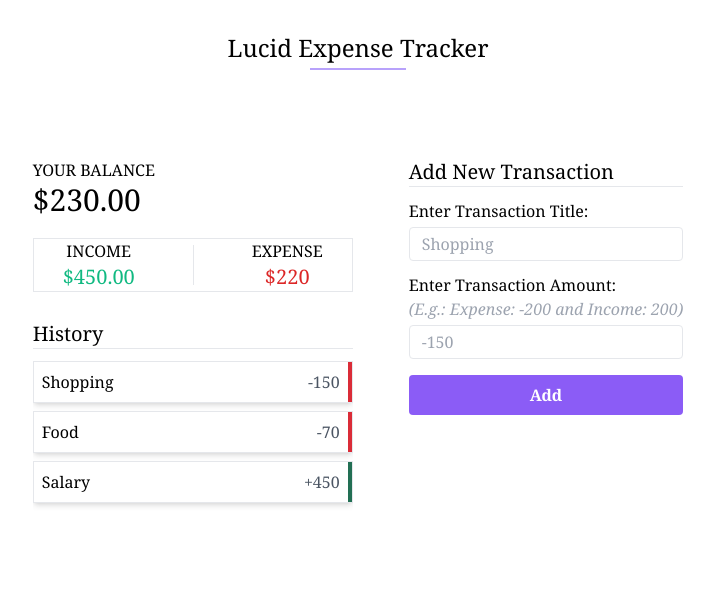
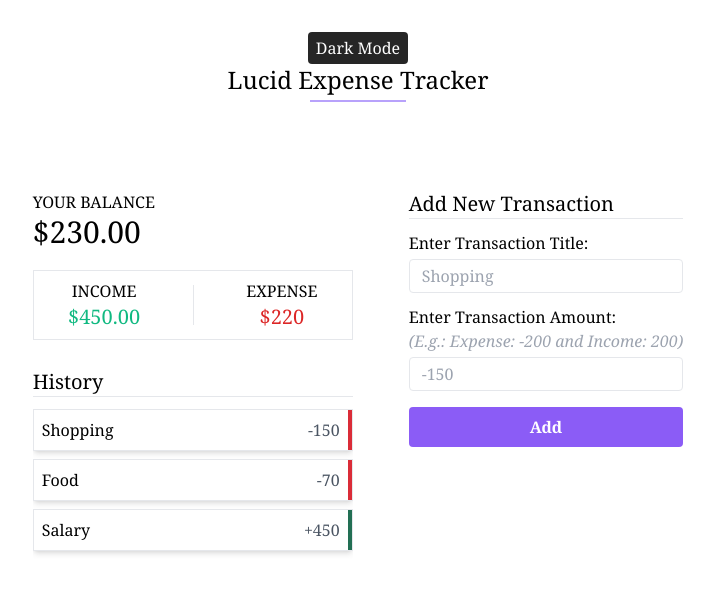
Before and after one commit to dipeshshresthaofficial/react-projects, a React (Vite) app in the folder lucid_expense_tracker/: page / in a window 1280 px wide. Shown: the top 592 px of the page, without its empty margins (282-996 px from the left). Built offline with nearby package versions, Linux system fonts and the light colour scheme.

Commit message:
Fixed Dark Mode issue which was present in last commit of main branch

```diff
--- a/lucid_expense_tracker/src/App.css
+++ b/lucid_expense_tracker/src/App.css
@@ -1,5 +1,25 @@
+html{
+  width: 100%;
+  height: 100%;
+  box-sizing: border-box;
+  margin: 0;
+  padding: 0;
+}
+
 #root {
   margin: 0 auto;
   padding: 2rem;
   text-align: center;
 }
+
+body {
+  /* smooth transition between dark and light mode */
+  transition: background-color 250ms ease-in-out;
+}
+
+/* dark:bg-black of tailwind css didn't work so adding this custom CSS
+  to add these styling in body while html has "dark" class*/
+.dark body{
+  background-color: var(--dark-mode-bg-color);
+  color: var(--dark-mode-text-color)
+}
--- a/lucid_expense_tracker/src/App.jsx
+++ b/lucid_expense_tracker/src/App.jsx
@@ -13,6 +13,7 @@ function App() {
   const [transactionTitle, setTransactionTitle] = useState("");
   const [transactionAmount, setTransactionAmount] = useState("");
   const [transactions, setTransactions] = useState([]);
+  const [isDarkModeEnabled, setIsDarkModeEnabled] = useState(false)
 
   // Fetching data from "./../data.json" which is simulated to be present in server for asynchronous call
   useEffect(()=>{
@@ -48,6 +49,16 @@ function App() {
     }
     fetchData();
   },[])
+
+  // updating dark model state
+  useEffect(()=>{
+    const root = document.documentElement;
+    if (isDarkModeEnabled) {
+      root.classList.add('dark');
+    } else {
+      root.classList.remove('dark');
+    }
+  },[isDarkModeEnabled])
 
   // called for updating the profile section
   function updatePortfolio(transaction){
@@ -99,6 +110,11 @@ function App() {
 
   return (
     <div className=''>
+      <input
+        type="button"
+        value={isDarkModeEnabled? "Light Mode":"Dark Mode"}
+        className='py-1 px-2 bg-black bg-opacity-85 text-white rounded hover:bg-opacity-100 cursor-pointer focus:outline-none dark:bg-white dark:text-black'
+        onClick={() => setIsDarkModeEnabled(!isDarkModeEnabled)} />
       <h2 className='text-2xl mb-1'>Lucid Expense Tracker</h2>
       <div className='mb-10 border-t-2 w-24 mx-auto border-violet-400 border-opacity-80'></div>
       <div className='flex flex-row gap-14 p-5'>
--- a/lucid_expense_tracker/src/components/AddTransaction.jsx
+++ b/lucid_expense_tracker/src/components/AddTransaction.jsx
@@ -4,7 +4,7 @@ import LabelAndInput from './LabelAndInput'
 function AddTransaction({transactionTitle, transactionAmount, handleTransactionInputValue, handleAddTransaction}) {
   return (
     <div className='my-7'>
-        <h2 className='text-xl text-left text-black'>Add New Transaction</h2>
+        <h2 className='text-xl text-left'>Add New Transaction</h2>
         <hr></hr>
         <LabelAndInput
             labelText='Enter Transaction Title:'
@@ -24,7 +24,7 @@ function AddTransaction({transactionTitle, transactionAmount, handleTransactionI
         <input
             type='button'
             value='Add'
-            className='py-2 px-5 mt-4 bg-violet-500 text-white font-semibold rounded w-full hover:bg-violet-600 focus:outline-none focus:ring focus:ring-violet-400 focus:ring-opacity-75'
+            className='py-2 px-5 mt-4 bg-violet-500 text-white font-semibold rounded w-full cursor-pointer hover:bg-violet-600 focus:outline-none focus:ring focus:ring-violet-400 focus:ring-opacity-75'
             onClick={handleAddTransaction}
             />
     </div>
--- a/lucid_expense_tracker/src/components/ExpenseHistory.jsx
+++ b/lucid_expense_tracker/src/components/ExpenseHistory.jsx
@@ -4,9 +4,9 @@ import HistoryCard from './HistoryCard'
 function ExpenseHistory({ transactions }) {
   return (
     <div className='my-7'>
-        <h2 className='text-left text-xl text-black'>History</h2>
+        <h2 className='text-left text-xl'>History</h2>
         <hr className='mb-3 '></hr>
-        <div className=' max-h-96 overflow-scroll'>
+        <div className=' max-h-96 overflow-y-scroll'>
             {
                 transactions.map( transaction => (
                     <HistoryCard
--- a/lucid_expense_tracker/src/components/HistoryCard.jsx
+++ b/lucid_expense_tracker/src/components/HistoryCard.jsx
@@ -7,7 +7,7 @@ function HistoryCard({transactionTitle, transactionAmount}) {
             className={`w-full p-2 flex flex-row justify-between border-r-4 ${transactionAmount<0? 'border-custom-red':'border-custom-green'}`}
             >
             <div className="text-base font-medium">{transactionTitle}</div>
-            <div className="text-base text-gray-600">{transactionAmount>0? '+':''}{transactionAmount}</div>
+            <div className="text-base text-gray-600 dark:text-white">{transactionAmount>0? '+':''}{transactionAmount}</div>
         </div>
     </div>
   )
--- a/lucid_expense_tracker/src/components/LabelAndInput.jsx
+++ b/lucid_expense_tracker/src/components/LabelAndInput.jsx
@@ -9,7 +9,7 @@ function LabelAndInput({labelText='', subLabel='', placeholder='', type='text',
             type={type}
             value={value}
             placeholder={placeholder}
-            className='border rounded py-1 px-3 hover:border-2 focus:outline-none focus:border-2'
+            className='border rounded py-1 px-3 text-black hover:border-2 focus:outline-none focus:border-2 dark:ring dark:ring-gray-400'
             onChange={e => handleTransactionInputValue(e.target.value, type)}
             />
     </div>
--- a/lucid_expense_tracker/src/components/Portfolio.jsx
+++ b/lucid_expense_tracker/src/components/Portfolio.jsx
@@ -7,7 +7,7 @@ function Portfolio({totalIncome=0.00, totalExpense=0.00, currentBalance=0.00}) {
             <p className='text-base text-semibold'>YOUR BALANCE</p>
             <p className='text-3xl text-extrabold'>${currentBalance.toFixed(2)}</p>
         </div>
-        <div className='mt-5 text-base income-expense flex flex-row justify-around border'>
+        <div className='mt-5 p-2 text-base income-expense flex flex-row justify-around border'>
             <div className='income'>
                 <p>INCOME</p>
                 <p className='text-xl text-emerald-500'>${totalIncome.toFixed(2)}</p>
--- a/lucid_expense_tracker/src/index.css
+++ b/lucid_expense_tracker/src/index.css
@@ -32,3 +32,8 @@ body {
   place-items: center;
   width: 100%;
 }
+
+:root{
+  --dark-mode-bg-color: #021121;
+  --dark-mode-text-color: #ffffff;
+}
--- a/lucid_expense_tracker/tailwind.config.js
+++ b/lucid_expense_tracker/tailwind.config.js
@@ -1,8 +1,9 @@
 /** @type {import('tailwindcss').Config} */
 export default {
   content: [
-    "./src/**/*.{js,jsx}",
+    "./src/**/*.{js,jsx,html}",
   ],
+  darkMode:'class',
   theme: {
     extend: {
       colors:{
```
